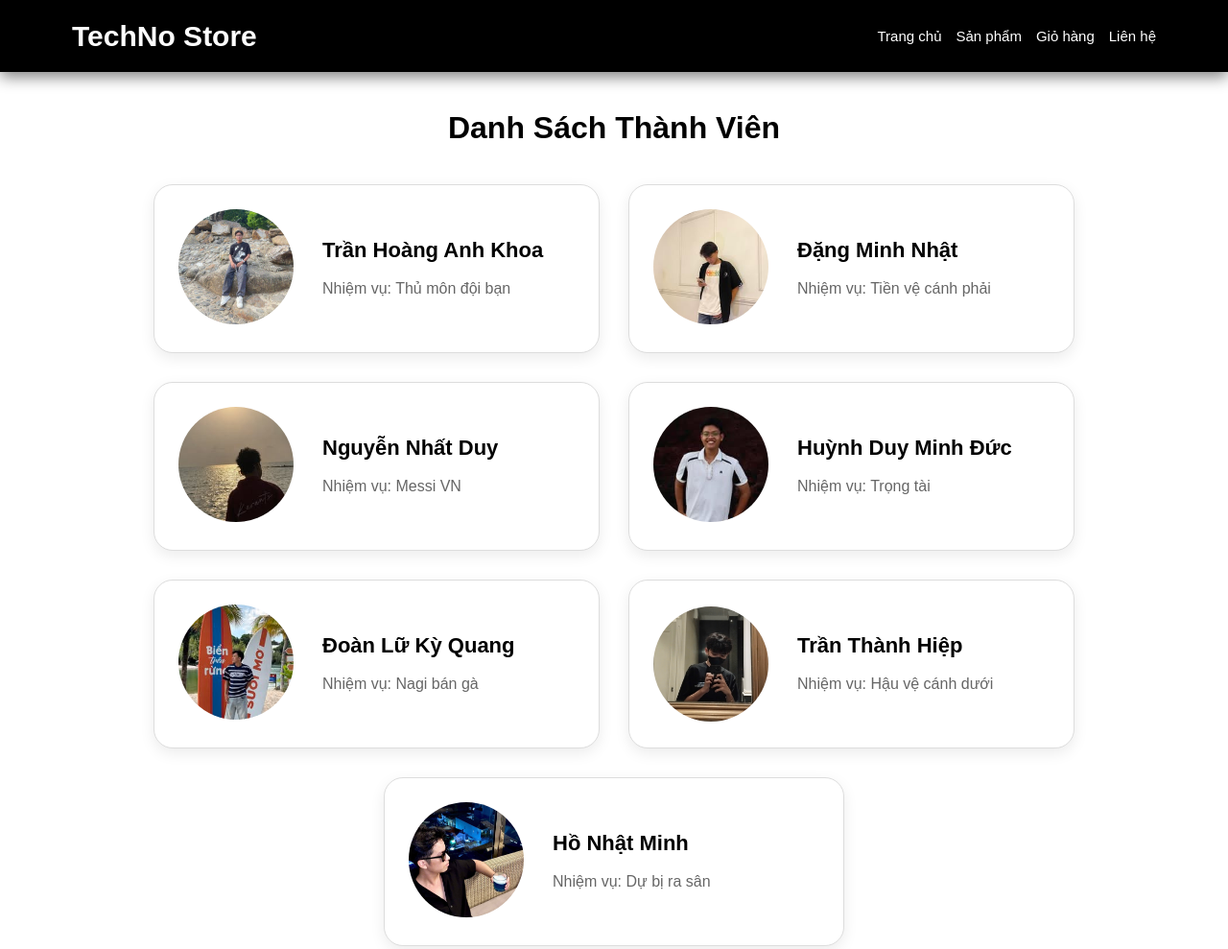
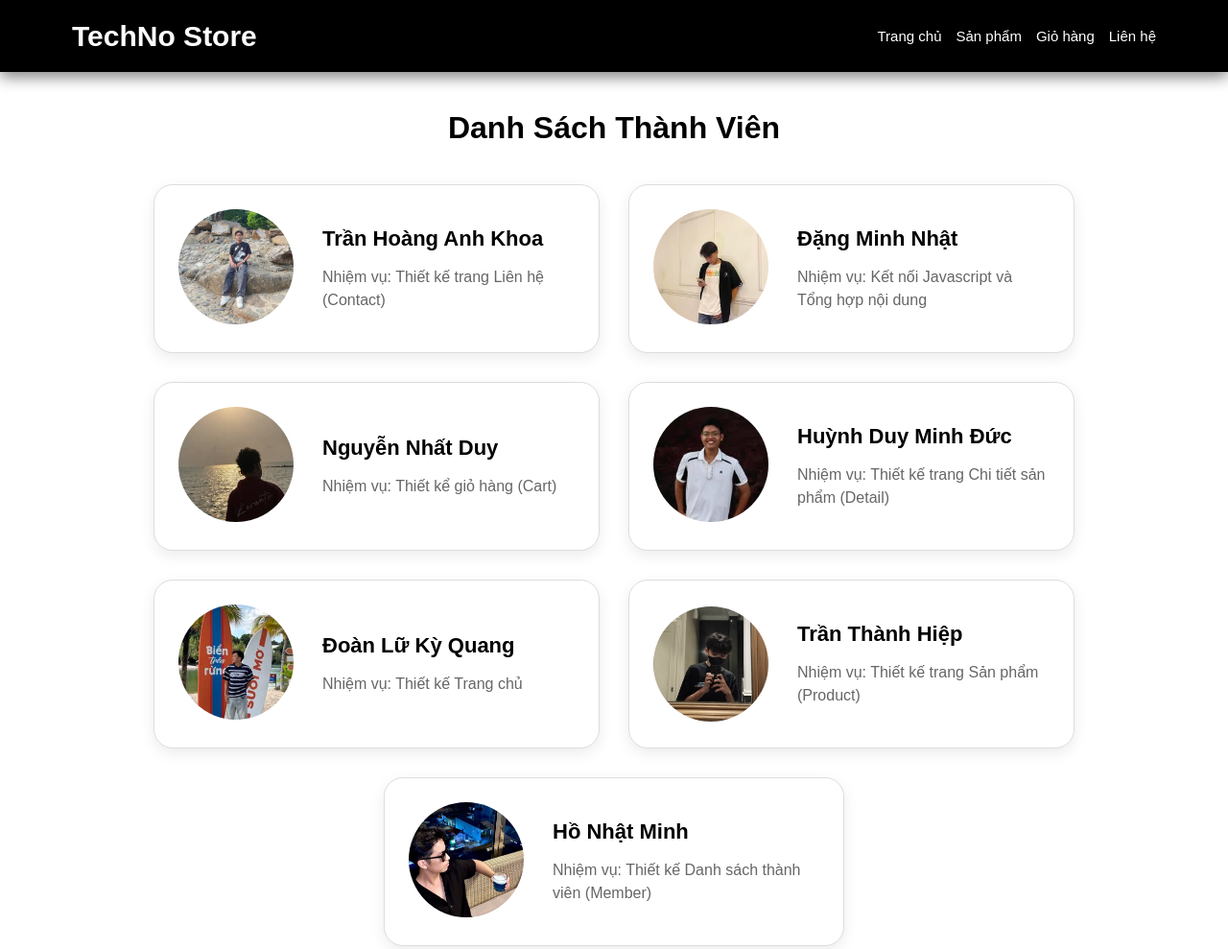
Before and after one commit to AstroCyberVN/DH25CS03, a plain HTML site: page pages/member/member.html in a window 1280 px wide. Shown: the top 989 px of the page at 96% size. Drawn offline with Linux system fonts and the light colour scheme; files that its build step writes are made by us from their sources.

Commit message:
Cập nhật nhiệm vụ, Xóa code thừa

```diff
--- a/config.js
+++ b/config.js
@@ -9,14 +9,6 @@ export const CONFIG = {
     address: "1125 Nguyễn Bình, Xã Hiệp Phước, TP. Hồ Chí Minh",
     hotline: "0123 456 789",
     email: "technostore@gmail.com",
-    workingHours: "08:00 - 21:00 (Thứ 2 - Chủ Nhật)",
-
-    social: {
-        facebook: "https://facebook.com",
-        instagram: "https://instagram.com",
-        youtube: "https://youtube.com",
-        zalo: "https://zalo.me",
-    },
 };
 
 export const DETAIL = {
--- a/pages/member/member.html
+++ b/pages/member/member.html
@@ -23,7 +23,7 @@
             </a>
             <div class="info">
                 <h2>Trần Hoàng Anh Khoa</h2>
-                <p>Nhiệm vụ: Thủ môn đội bạn</p>
+                <p>Nhiệm vụ: Thiết kế trang Liên hệ (Contact)</p>
             </div>
         </div>
 
@@ -33,7 +33,7 @@
             </a>
             <div class="info">
                 <h2>Đặng Minh Nhật</h2>
-                <p>Nhiệm vụ: Tiền vệ cánh phải</p>
+                <p>Nhiệm vụ: Kết nối Javascript và Tổng hợp nội dung</p>
             </div>
         </div>
 
@@ -43,7 +43,7 @@
             </a>
             <div class="info">
                 <h2>Nguyễn Nhất Duy</h2>
-                <p>Nhiệm vụ: Messi VN</p>
+                <p>Nhiệm vụ: Thiết kể giỏ hàng (Cart)</p>
             </div>
         </div>
 
@@ -53,7 +53,7 @@
             </a>
             <div class="info">
                 <h2>Huỳnh Duy Minh Đức</h2>
-                <p>Nhiệm vụ: Trọng tài</p>
+                <p>Nhiệm vụ: Thiết kế trang Chi tiết sản phẩm (Detail)</p>
             </div>
         </div>
 
@@ -63,7 +63,7 @@
             </a>
             <div class="info">
                 <h2>Đoàn Lữ Kỳ Quang</h2>
-                <p>Nhiệm vụ: Nagi bán gà</p>
+                <p>Nhiệm vụ: Thiết kế Trang chủ</p>
             </div>
         </div>
 
@@ -71,7 +71,7 @@
             <img src="images/team/thanh-hiep.jpg">
             <div class="info">
                 <h2>Trần Thành Hiệp</h2>
-                <p>Nhiệm vụ: Hậu vệ cánh dưới</p>
+                <p>Nhiệm vụ: Thiết kế trang Sản phẩm (Product)</p>
             </div>
         </div>
 
@@ -81,7 +81,7 @@
             </a>
             <div class="info">
                 <h2>Hồ Nhật Minh</h2>
-                <p>Nhiệm vụ: Dự bị ra sân</p>
+                <p>Nhiệm vụ: Thiết kế Danh sách thành viên (Member)</p>
             </div>
         </div>
     </div>
```
Also changed, not shown: pages/contact/contact.html (+1 -5 lines), 1 other file.
